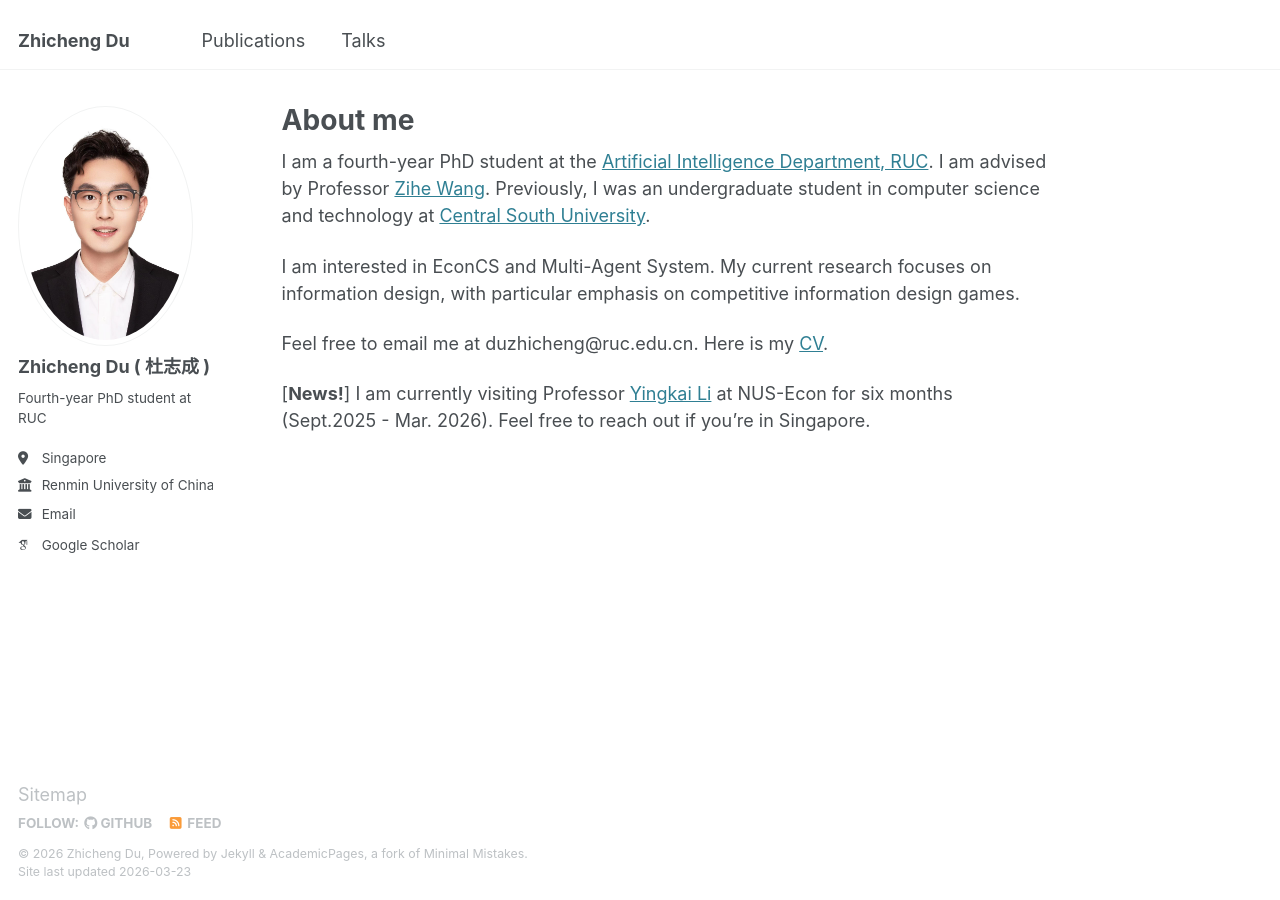
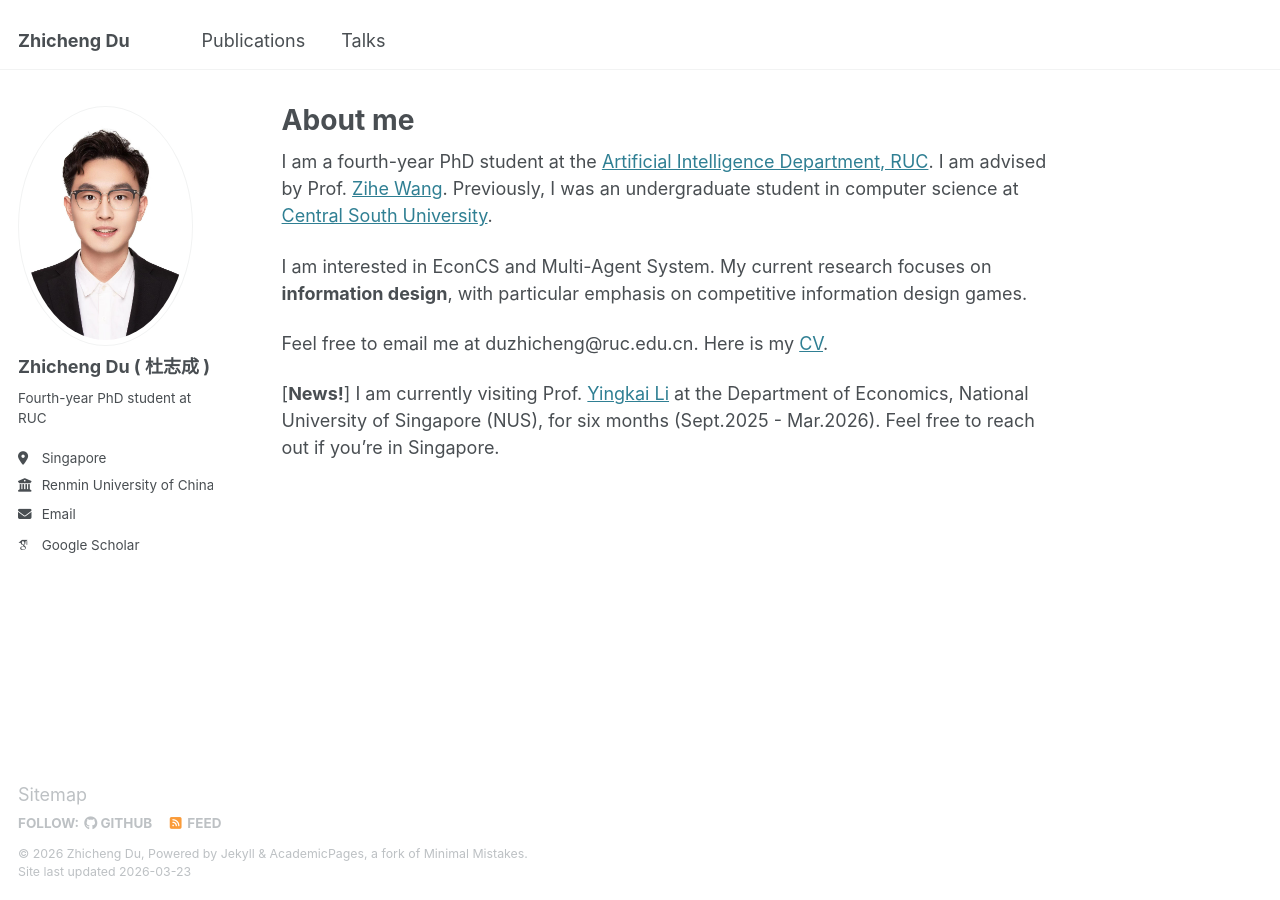
Before and after one commit to DUABC/zhichengdu, a Jekyll site: the page built from _pages/about.md, in a window 1280 px wide. Built offline with Jekyll 4.4.1, drawn with Linux system fonts in a browser that asks for light colours; some web fonts are replaced.

Commit message:
Refine about page content and formatting
Updated titles and formatting for consistency and clarity.

```diff
--- a/_pages/about.md
+++ b/_pages/about.md
@@ -8,15 +8,15 @@ redirect_from:
 ---
 
 I am a fourth-year PhD student at the [Artificial Intelligence Department, RUC](http://ai.ruc.edu.cn/).
-I am advised by Professor [Zihe Wang](https://gsai.ruc.edu.cn/wangzihe).
-Previously, I was an undergraduate student in computer science and technology at [Central South University](https://cse.csu.edu.cn/).
+I am advised by Prof. [Zihe Wang](https://gsai.ruc.edu.cn/wangzihe).
+Previously, I was an undergraduate student in computer science at [Central South University](https://cse.csu.edu.cn/).
 
 I am interested in EconCS and Multi-Agent System.
-My current research focuses on information design, with particular emphasis on competitive information design games.
+My current research focuses on **information design**, with particular emphasis on competitive information design games.
 
 
 Feel free to email me at duzhicheng@ruc.edu.cn.
 Here is my [CV](https://duabc.github.io/zhichengdu/files/CV.pdf).
 
-[**News!**] I am currently visiting Professor [Yingkai Li](https://yingkai-li.github.io/) at NUS-Econ for six months (Sept.2025 - Mar. 2026).
+[**News!**] I am currently visiting Prof. [Yingkai Li](https://yingkai-li.github.io/) at the Department of Economics, National University of Singapore (NUS), for six months (Sept.2025 - Mar.2026).
 Feel free to reach out if you're in Singapore.
```
